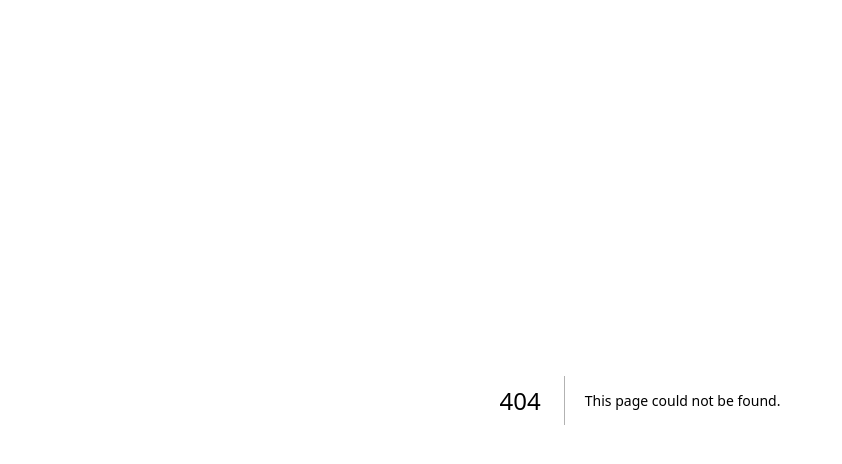
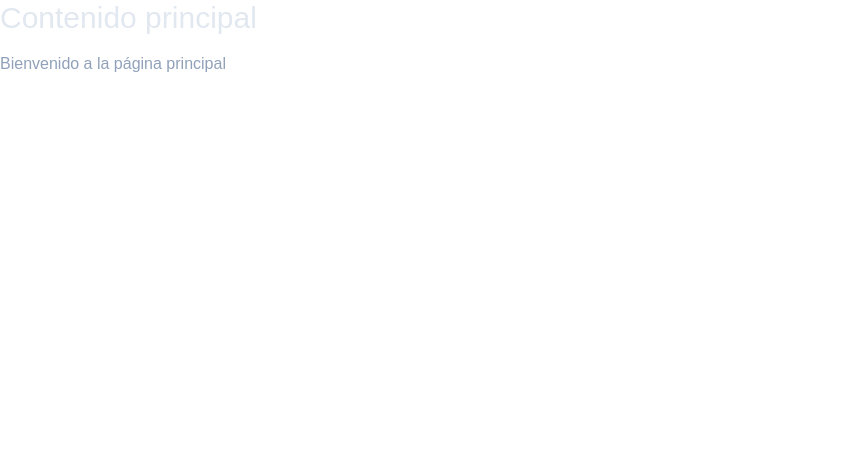
Before and after one commit to daswsi-utp/FrontEnd_Auction_Page, a Next.js app in the folder auction_page/: page / in a window 1280 px wide. Before the commit this address had no page. Shown: the top 464 px of the page, without its empty margins (0-842 px from the left). Built offline with nearby package versions, Linux system fonts and the light colour scheme.

Commit message:
main base
main base

```diff
--- /dev/null
+++ b/auction_page/src/app/page.jsx
@@ -0,0 +1,8 @@
+export default function HomePage() {
+    return (
+      <div>
+        <h2 className="text-3xl text-slate-200 mb-4">Contenido principal</h2>
+        <p className="text-slate-400">Bienvenido a la página principal</p>
+      </div>
+    );
+  }
```
